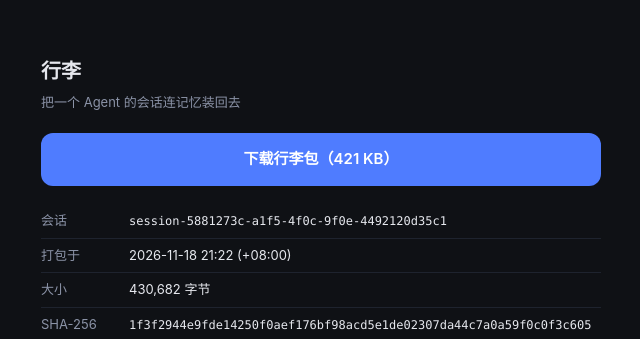
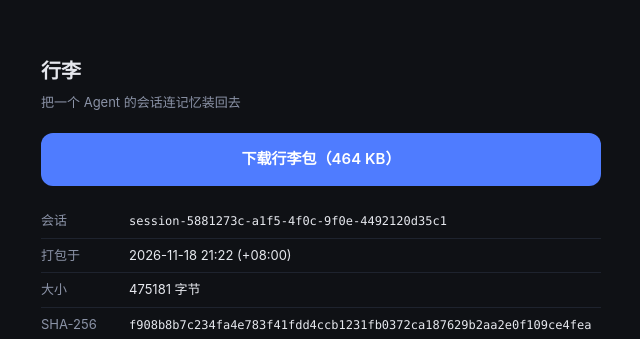
Before and after one commit to lkjhoiuyfdsaw-maker/wanhan-web, a plain HTML site: page luggage/index.html in a window 1280 px wide. Shown: the part 110-449 px from the top of the page, 319-959 px from the left. Drawn offline with Linux system fonts and the light colour scheme.

Commit message:
luggage: 重新打包到最新会话

```diff
--- a/luggage/index.html
+++ b/luggage/index.html
@@ -28,13 +28,13 @@
   <h1>行李</h1>
   <div class="sub">把一个 Agent 的会话连记忆装回去</div>
 
-  <a class="btn" href="./luggage-20261118-c156a1f3.wanhan-agent.zip" download>下载行李包（421 KB）</a>
+  <a class="btn" href="./luggage-20261118-c156a1f3.wanhan-agent.zip" download>下载行李包（464 KB）</a>
 
   <table>
     <tr><td>会话</td><td><code>session-5881273c-a1f5-4f0c-9f0e-4492120d35c1</code></td></tr>
     <tr><td>打包于</td><td>2026-11-18 21:22 (+08:00)</td></tr>
-    <tr><td>大小</td><td>430,682 字节</td></tr>
-    <tr><td>SHA-256</td><td><code style="word-break:break-all">1f3f2944e9fde14250f0aef176bf98acd5e1de02307da44c7a0a59f0c0f3c605</code></td></tr>
+    <tr><td>大小</td><td>475181 字节</td></tr>
+    <tr><td>SHA-256</td><td><code style="word-break:break-all">f908b8b7c234fa4e783f41fdd4ccb1231fb0372ca187629b2aa2e0f109ce4fea</code></td></tr>
     <tr><td>含</td><td>会话原文 · 全局与工作区 AGENTS · 云网吧手册</td></tr>
     <tr><td>不含</td><td>任何 key / 凭证 / 模型</td></tr>
   </table>
```
Also changed, not shown: 1 other file.
